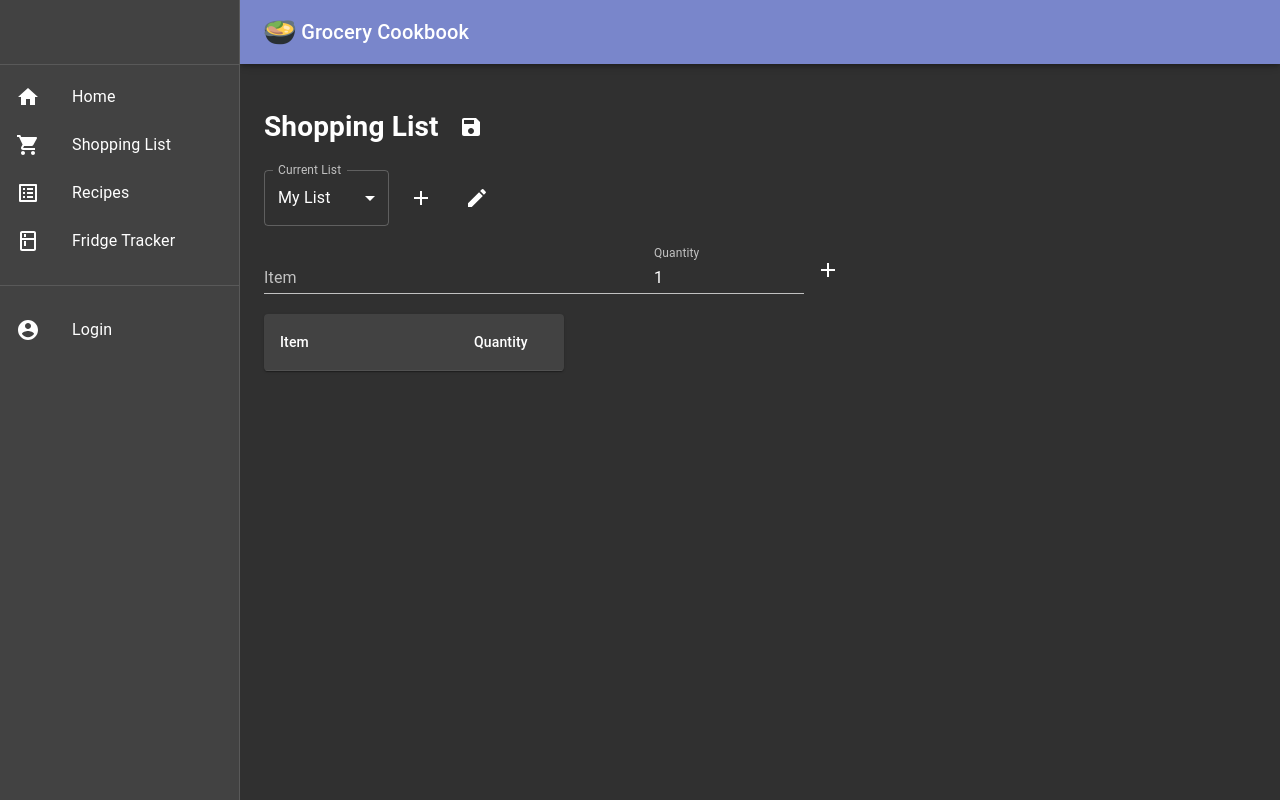
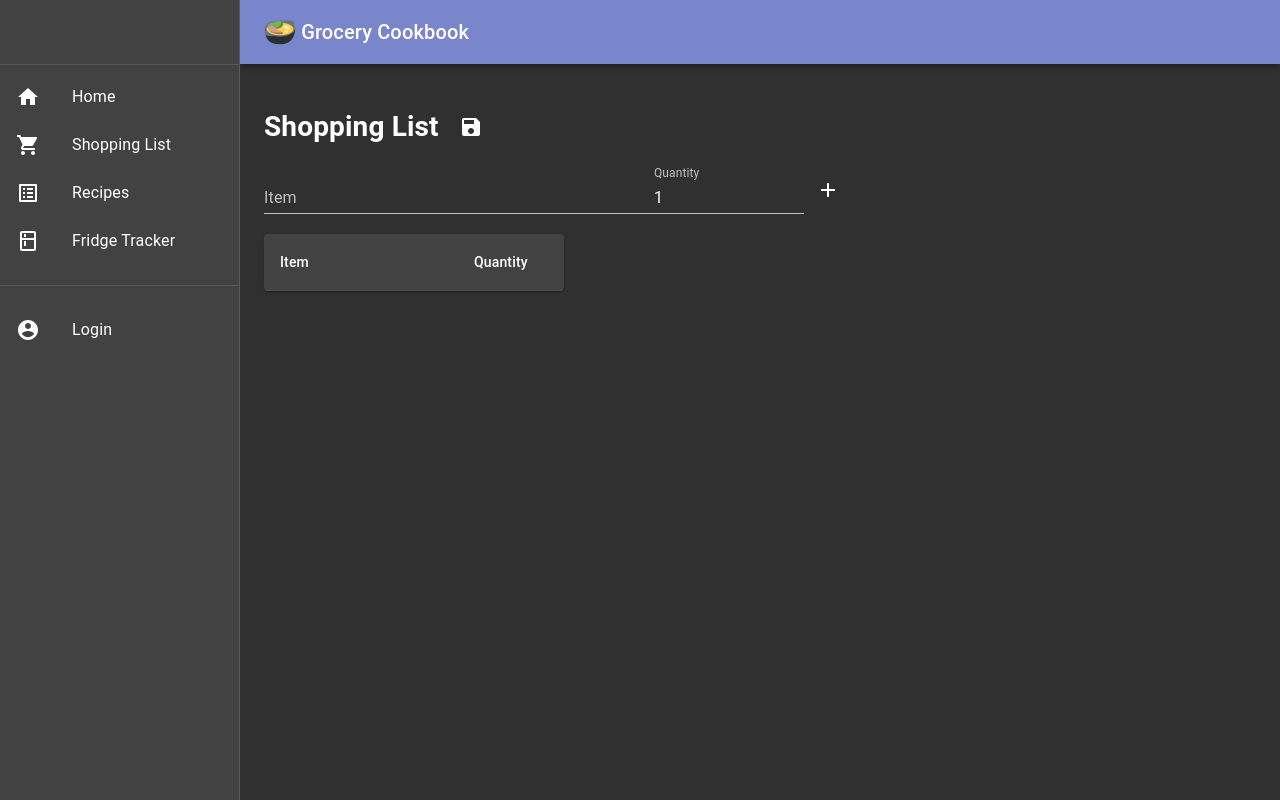
Before and after one commit to doey77/grocery-cookbook, a React (Create React App) app in the folder web/: page /shoppinglist in a window 1280 px wide. Built offline with nearby package versions, Linux system fonts and the light colour scheme.

Commit message:
converting shoppinglist to hook

```diff
--- a/web/src/pages/ShoppingList.js
+++ b/web/src/pages/ShoppingList.js
@@ -66,6 +66,8 @@ class ShoppingListForm extends React.Component {
             add_list_name_error_text: '',
 
             edit_list_name: '',
+
+            itemMenuOpen: false,
         };
 
         this.handleChange = this.handleChange.bind(this);
@@ -461,6 +463,95 @@ class ShoppingListForm extends React.Component {
     }
 }
 
+function ShoppingList() {
+    const [item, setItem] = React.useState('');
+    const [quantity, setQuantity] = React.useState(1);
+    const [currentList, setCurrentList] = React.useState([]);
+
+    const handleItemChange = event => {
+        setItem(event.target.value);
+    };
+
+    const handleQuantityChange = event => {
+        setQuantity(event.target.value);
+    };
+
+    const submitItem = (event) => {
+        event.preventDefault();
+        const entry = {
+            item: item,
+            quantity: parseInt(quantity, 10),
+        };
+
+        let listItems = [];
+        for (let i = 0; i < currentList.length; i++) {
+            listItems.push(currentList[i]['item']);
+        }
+
+        if (entry.item !== '' && entry.quantity > 0 && !listItems.includes(entry.item)) {
+            setCurrentList(currentList.concat(entry));
+        } else {
+            console.log('oops');
+        }
+
+    };
+
+    let listTable = currentList.map((entry) => {
+        return (
+        <TableRow key={entry['item']}>
+            <TableCell id={"id_item_" + entry['item']}>{entry['item']}</TableCell>
+            <TableCell>{entry['quantity']}</TableCell>
+            <TableCell>
+                <ListItemMenu />
+            </TableCell>
+        </TableRow>
+        );
+    });
+
+    return (
+        <div>
+            <Grid container direction="row" alignItems="center" justify="flex-start" spacing={1}>
+                <Grid item><h1>Shopping List</h1></Grid>
+                <Grid item><IconButton type="button"><SaveIcon /></IconButton></Grid>
+            </Grid>
+
+            <form style={{width:"100%", maxWidth:'600px'}}>
+                <TextField variant="standard" name="item" id="input_item" label="Item"
+                    onChange={handleItemChange}
+                    value={item}
+                    // helperText={this.state.item_error_text} error={this.state.item_error}
+                    style={{width:"65%"}}
+                />
+                <TextField
+                    variant="standard" name="quantity" label="Quantity" type="number"
+                    style={{width:"25%"}}
+                    onChange={handleQuantityChange}
+                    value={quantity}
+                    // helperText={this.state.qty_error_text} error={this.state.qty_error}
+                />
+                <IconButton onClick={submitItem} type="submit" aria-label="Add Item" style={{width:"10%", maxWidth:'48px'}}>
+                    <AddIcon />
+                </IconButton>
+            </form>
+            <br />
+            <TableContainer component={Paper} style={{width:'fit-content', minWidth:300}}>
+                <Table>
+                    <TableHead>
+                        <TableRow>
+                            <TableCell style={{minWidth:150}}>Item</TableCell>
+                            <TableCell style={{maxWidth:50}}>Quantity</TableCell>
+                            <TableCell></TableCell>
+                        </TableRow>
+                    </TableHead>
+                    <TableBody>
+                        {listTable}
+                    </TableBody>
+                </Table>
+            </TableContainer>
+        </div>
+    );
+}
+
 function ListItemMenu() {
     const [anchorEl, setAnchorEl] = React.useState(null);
 
@@ -493,10 +584,4 @@ function ListItemMenu() {
     );
   }
 
-function ShoppingList() {
-    return (
-        <ShoppingListForm></ShoppingListForm>
-    );
-}
-
 export default ShoppingList;
```
